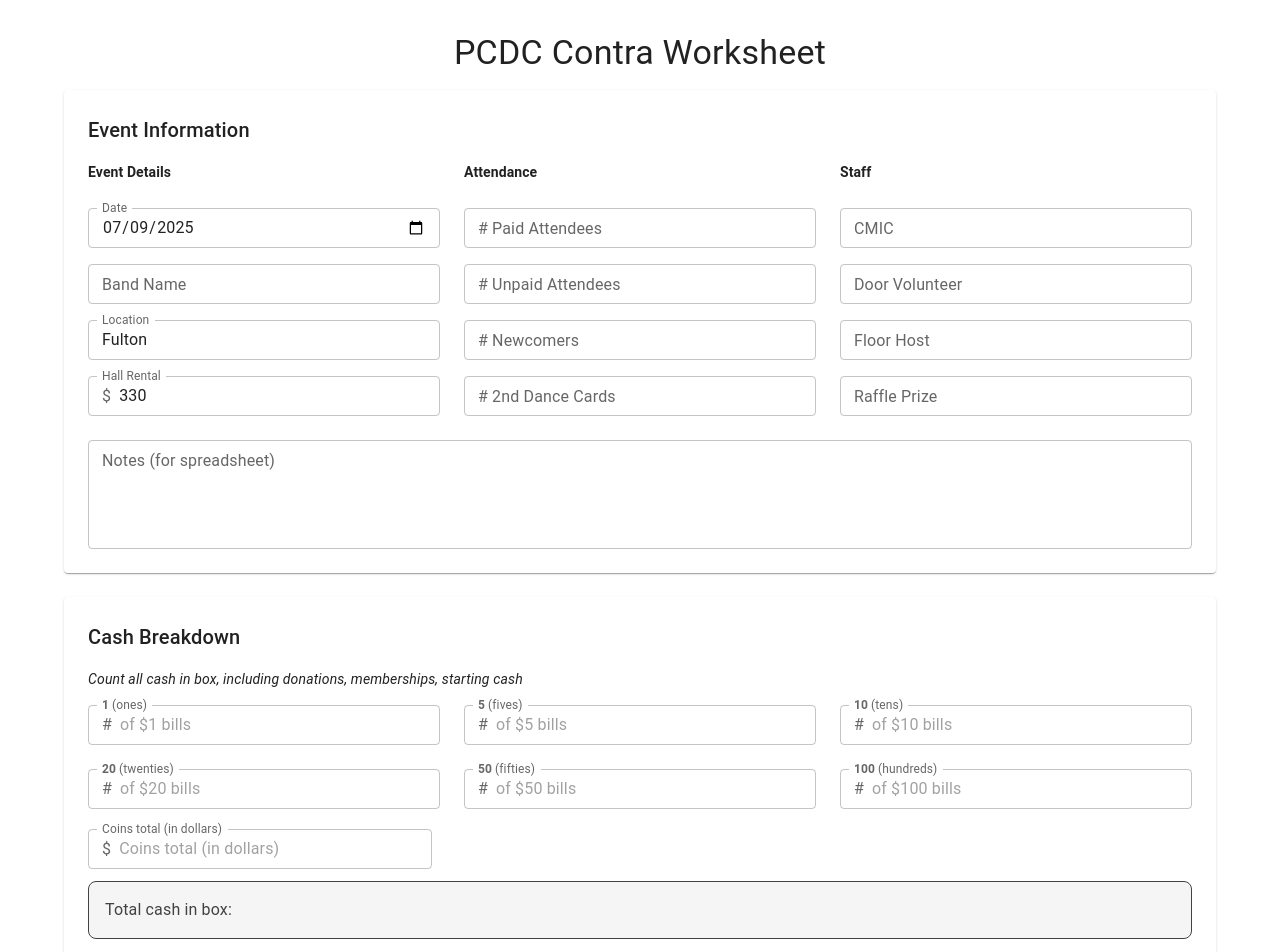
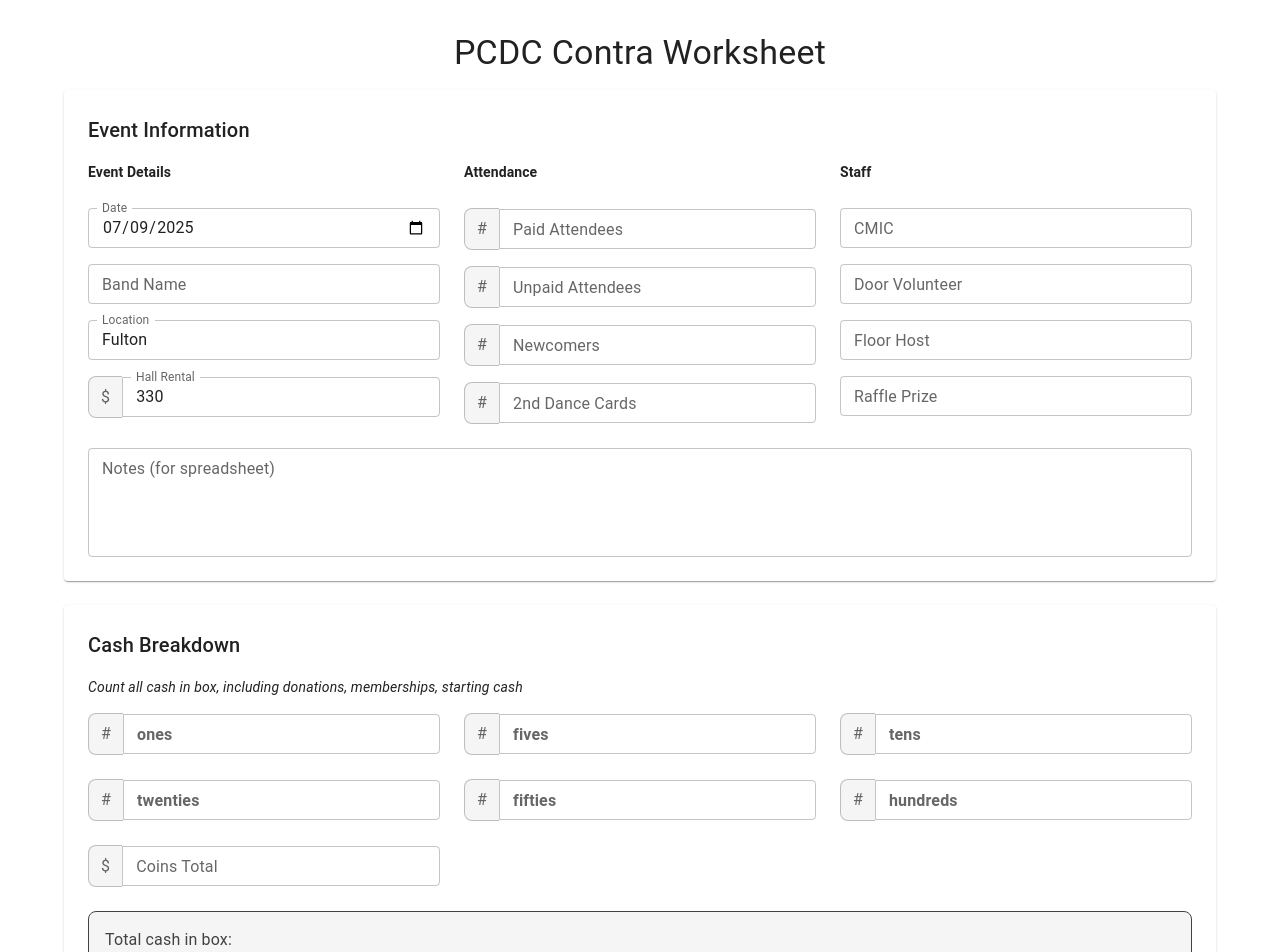
Before and after one commit to ashgoren/contra-worksheet, a React (Vite) app: page / in a window 1280 px wide. Shown: the top 952 px of the page. Built offline with nearby package versions, Linux system fonts and the light colour scheme; some icons are missing.

Commit message:
improve input field adornments

```diff
--- a/src/App.tsx
+++ b/src/App.tsx
@@ -1,8 +1,7 @@
 import { useForm, FormProvider } from 'react-hook-form';
 import { Container } from '@mui/material';
 import { Layout } from 'components/Layout';
-import { EventInfoSection } from 'sections/EventInfoSection';
-import { CashBreakdownSection } from './components/sections/CashBreakdownSection';
+import { EventInfoSection, CashBreakdownSection } from 'components/sections';
 import type { WorksheetFormData } from 'types/worksheet';
 
 function App() {
@@ -36,8 +35,8 @@ function App() {
   };
 
   // for dev purposes, but re-renders entire form on every change
-  const formData = methods.watch();
-  console.log('Current form data:', formData);
+  // const formData = methods.watch();
+  // console.log('Current form data:', formData);
 
   return (
     <Container maxWidth='lg' sx={{ mt: 4 }}>
--- a/src/components/inputs.tsx
+++ b/src/components/inputs.tsx
@@ -1,11 +1,10 @@
 import { useFormContext, Controller } from 'react-hook-form';
-import { TextField, type TextFieldProps } from '@mui/material';
+import { Box, Stack, Typography, TextField, type TextFieldProps } from '@mui/material';
 import type { WorksheetFormData } from 'src/types/worksheet';
 
-type RHFTextFieldProps = Omit<TextFieldProps, 'name'> & {
+interface RHFTextFieldProps extends Omit<TextFieldProps, 'name'> {
   name: keyof WorksheetFormData;
-};
-
+}
 export const RHFTextField = ({ name, label, type = 'text', size = 'small', ...rest }: RHFTextFieldProps) => {
   const { control } = useFormContext();
 
@@ -34,3 +33,37 @@ export const RHFTextField = ({ name, label, type = 'text', size = 'small', ...re
     />
   );
 }
+
+interface RHFAdornedFieldProps extends Omit<RHFTextFieldProps, 'type'> {
+  adornment: string;
+}
+export const RHFAdornedField = ({ name, label, adornment,...rest }: RHFAdornedFieldProps) => {
+  return (
+    <Stack direction='row' alignItems='center'>
+      <Box sx={{
+        display: 'flex',
+        alignItems: 'center',
+        justifyContent: 'center',
+        height: '42px',
+        px: 1.5,
+        border: '1px solid rgba(0, 0, 0, 0.23)',
+        borderRight: 'none',
+        borderTopLeftRadius: 8,
+        borderBottomLeftRadius: 8,
+        backgroundColor: (theme) => theme.palette.action.hover,
+      }}>
+        <Typography variant='body1' sx={{ color: 'text.secondary' }}>
+          {adornment}
+        </Typography>
+      </Box>
+
+      <RHFTextField
+        name={name}
+        label={label}
+        type='number'
+        sx={{ '& .MuiOutlinedInput-root': { borderTopLeftRadius: 0, borderBottomLeftRadius: 0 } }}
+        {...rest}
+      />
+    </Stack>
+  );
+};
--- a/src/components/sections/CashBreakdownSection.tsx
+++ b/src/components/sections/CashBreakdownSection.tsx
@@ -1,7 +1,7 @@
-import { Grid, Paper, Typography, InputAdornment, Box } from '@mui/material';
+import { Grid, Paper, Typography, Box } from '@mui/material';
 import { useFormContext } from 'react-hook-form';
 import { SectionHeader, StandoutBox } from 'ui';
-import { RHFTextField } from 'inputs';
+import { RHFAdornedField } from 'inputs';
 import type { WorksheetFormData } from 'src/types/worksheet';
 
 export const CashBreakdownSection = () => {
@@ -9,7 +9,7 @@ export const CashBreakdownSection = () => {
   const [ones, fives, tens, twenties, fifties, hundreds, coins] = watch([
     'ones', 'fives', 'tens', 'twenties', 'fifties', 'hundreds', 'coins'
   ]);
-  console.log('Current cash breakdown:', { ones, fives, tens, twenties, fifties, hundreds, coins });
+  // console.log('Current cash breakdown:', { ones, fives, tens, twenties, fifties, hundreds, coins });
 
   const allValuesPresent = [ones, fives, tens, twenties, fifties, hundreds, coins].every(v => v !== null);
   const totalCash = (
@@ -30,27 +30,21 @@ export const CashBreakdownSection = () => {
       </Typography>
 
       <Grid container spacing={3}>
-        <CashField name='ones' denomination={1} />
-        <CashField name='fives' denomination={5} />
-        <CashField name='tens' denomination={10} />
-        <CashField name='twenties' denomination={20} />
-        <CashField name='fifties' denomination={50} />
-        <CashField name='hundreds' denomination={100} />
+        <CashField name='ones' />
+        <CashField name='fives' />
+        <CashField name='tens' />
+        <CashField name='twenties' />
+        <CashField name='fifties' />
+        <CashField name='hundreds' />
         <Grid size={{ xs: 12, sm: 4 }}>
-          <InputAdornment position='start'>
-            <RHFTextField name='coins' label='Coins total (in dollars)' placeholder='Coins total (in dollars)' type='number' fullWidth slotProps={{
-              input: {
-                startAdornment: <InputAdornment position='start'>$</InputAdornment>
-              },
-              htmlInput: {
-                step: '0.01'
-              }
-            }}
-            />
-          </InputAdornment>
+          <RHFAdornedField name='coins' label='Coins Total' adornment='$' fullWidth slotProps={{
+            htmlInput: {
+              step: '0.01'
+            }
+          }} />
         </Grid>
       </Grid>
-      <Box sx={{ mt: 2 }}>
+      <Box sx={{ mt: 3 }}>
         <StandoutBox>
           <Typography variant='body1'>
             Total cash in box: {allValuesPresent ? `$ ${totalCash}` : ''}
@@ -61,21 +55,10 @@ export const CashBreakdownSection = () => {
   );
 };
 
-const CashField = ({ name, denomination }: { name: keyof WorksheetFormData; denomination: number; }) => {
+const CashField = ({ name }: { name: keyof WorksheetFormData; }) => {
   return (
     <Grid size={{ xs: 12, sm: 4 }}>
-      <RHFTextField
-        name={name}
-        label={<><strong>{denomination}</strong> ({name})</>}
-        placeholder={`of $${denomination} bills`}
-        type='number'
-        fullWidth
-        slotProps={{
-          input: {
-            startAdornment: <InputAdornment position='start'>#</InputAdornment>
-          }
-        }}
-      />
+      <RHFAdornedField name={name} label={<strong>{name}</strong>} adornment='#' fullWidth />
     </Grid>
   );
 };
--- a/src/components/sections/EventInfoSection.tsx
+++ b/src/components/sections/EventInfoSection.tsx
@@ -1,6 +1,6 @@
-import { Grid, Paper, Box, InputAdornment } from '@mui/material';
+import { Grid, Paper, Box } from '@mui/material';
 import { SectionHeader, ColumnHeader } from 'ui';
-import { RHFTextField } from 'inputs';
+import { RHFTextField, RHFAdornedField } from 'inputs';
 
 export const EventInfoSection = () => {
   return (
@@ -15,11 +15,7 @@ export const EventInfoSection = () => {
             <RHFTextField name='date' label='Date' type='date' />
             <RHFTextField name='band' label='Band Name' />
             <RHFTextField name='location' label='Location' />
-            <RHFTextField name='rent' label='Hall Rental' type='number' slotProps={{
-              input: {
-                startAdornment: <InputAdornment position='start'>$</InputAdornment>
-              }
-            }} />
+            <RHFAdornedField name='rent' label='Hall Rental' adornment='$' fullWidth />
           </Box>
         </Grid>
 
@@ -27,10 +23,10 @@ export const EventInfoSection = () => {
         <Grid size={{ xs: 12, md: 4 }}>
           <Box sx={{ display: 'flex', flexDirection: 'column', gap: 2 }}>
             <ColumnHeader title='Attendance' />
-            <RHFTextField name='paidAttendees' label='# Paid Attendees' type='number' />
-            <RHFTextField name='unpaidAttendees' label='# Unpaid Attendees' type='number' />
-            <RHFTextField name='newcomers' label='# Newcomers' type='number' />
-            <RHFTextField name='secondDanceCards' label='# 2nd Dance Cards' type='number' />
+            <RHFAdornedField name='paidAttendees' label='Paid Attendees' adornment='#' fullWidth />
+            <RHFAdornedField name='unpaidAttendees' label='Unpaid Attendees' adornment='#' fullWidth />
+            <RHFAdornedField name='newcomers' label='Newcomers' adornment='#' fullWidth />
+            <RHFAdornedField name='secondDanceCards' label='2nd Dance Cards' adornment='#' fullWidth />
           </Box>
         </Grid>
 
--- /dev/null
+++ b/src/components/sections/index.ts
@@ -0,0 +1,2 @@
+export { EventInfoSection } from './EventInfoSection';
+export { CashBreakdownSection } from './CashBreakdownSection';
```
